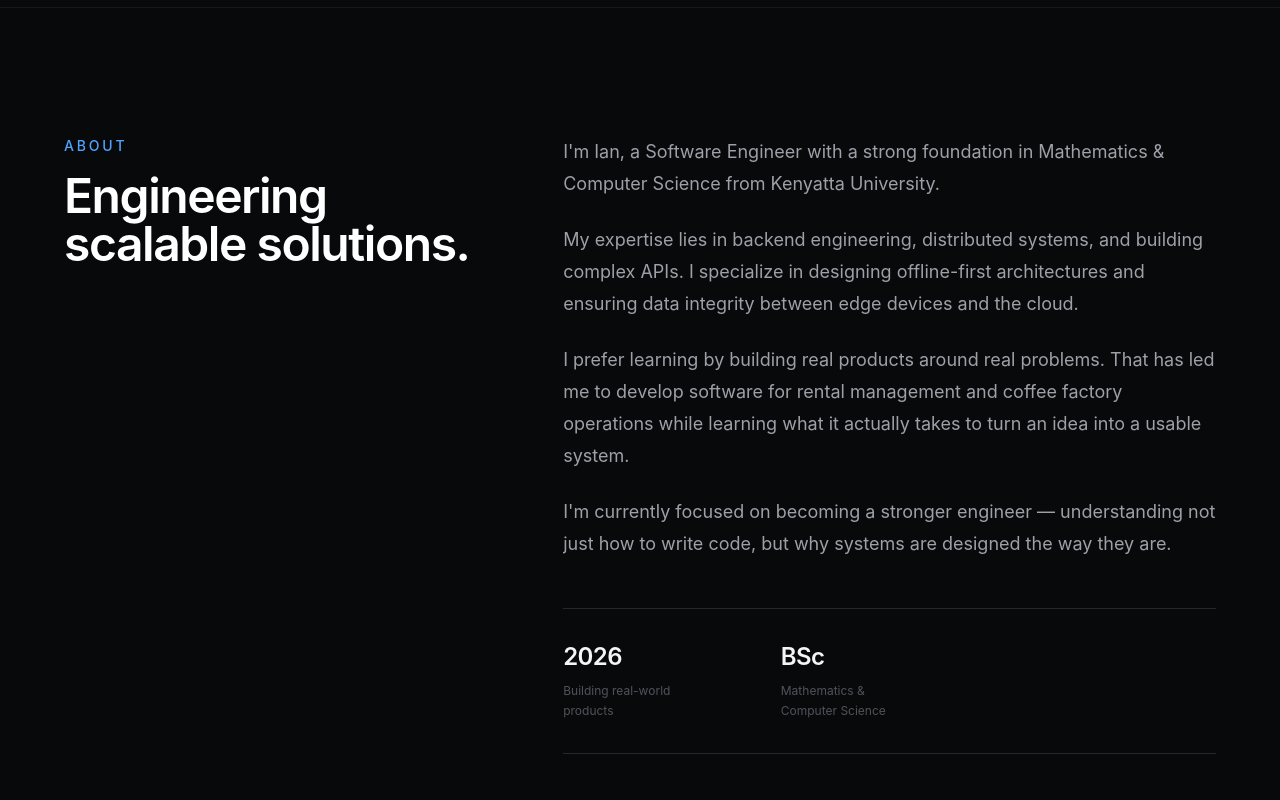
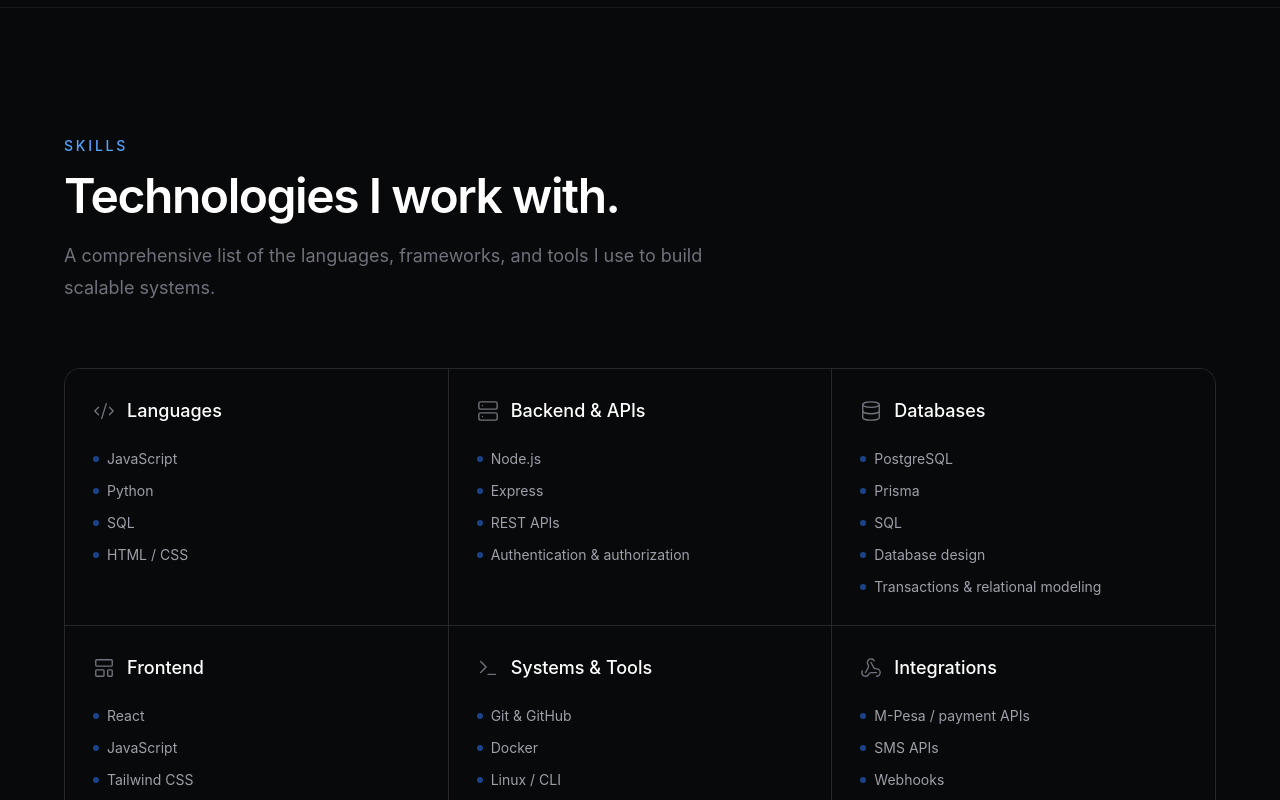
Before and after one commit to Ian-Kimani/Ian-Portfolio, a React (Vite) app: page / in a window 1280 px wide. Shown: the part 3740-4540 px from the top of the page. Built offline with nearby package versions, Linux system fonts and the light colour scheme.

Commit message:
Added a skills section page

```diff
--- a/src/pages/Home.jsx
+++ b/src/pages/Home.jsx
@@ -3,6 +3,7 @@
 import Hero from "../components/Hero";
 import Projects from "../sections/Projects";
 import Engineering from "../sections/Engineering";
+import Skills from "../sections/Skills";
 import About from "../sections/About";
 import Contact from "../sections/Contact";
 import Footer from "../components/Footer";
@@ -15,6 +16,7 @@
         <Hero />
         <Projects />
         <Engineering />
+        <Skills />
         <About />
         <Contact />
       </main>
--- /dev/null
+++ b/src/sections/Skills.jsx
@@ -0,0 +1,91 @@
+import {
+  Code2,
+  Database,
+  LayoutTemplate,
+  Server,
+  Terminal,
+  Webhook
+} from "lucide-react";
+import SectionHeading from "../components/SectionHeading";
+
+const skillCategories = [
+  {
+    icon: Code2,
+    title: "Languages",
+    skills: ["JavaScript", "Python", "SQL", "HTML / CSS"],
+  },
+  {
+    icon: Server,
+    title: "Backend & APIs",
+    skills: ["Node.js", "Express", "REST APIs", "Authentication & authorization"],
+  },
+  {
+    icon: Database,
+    title: "Databases",
+    skills: ["PostgreSQL", "Prisma", "SQL", "Database design", "Transactions & relational modeling"],
+  },
+  {
+    icon: LayoutTemplate,
+    title: "Frontend",
+    skills: ["React", "JavaScript", "Tailwind CSS", "Responsive UI"],
+  },
+  {
+    icon: Terminal,
+    title: "Systems & Tools",
+    skills: ["Git & GitHub", "Docker", "Linux / CLI", "Postman", "Vercel Render"],
+  },
+  {
+    icon: Webhook,
+    title: "Integrations",
+    skills: ["M-Pesa / payment APIs", "SMS APIs", "Webhooks", "Serial communication", "Hardware integration"],
+  },
+];
+
+function Skills() {
+  return (
+    <section id="skills" className="px-6 py-32">
+      <div className="mx-auto max-w-6xl">
+        <SectionHeading
+          eyebrow="Skills"
+          title="Technologies I work with."
+          description="A comprehensive list of the languages, frameworks, and tools I use to build scalable systems."
+        />
+
+        <div className="grid gap-px overflow-hidden rounded-2xl border border-zinc-800 bg-zinc-800 md:grid-cols-2 lg:grid-cols-3">
+          {skillCategories.map((category) => {
+            const Icon = category.icon;
+
+            return (
+              <article
+                key={category.title}
+                className="group bg-[#08090a] p-7 transition hover:bg-zinc-950"
+              >
+                <div className="mb-6 flex items-center gap-3">
+                  <Icon
+                    size={22}
+                    strokeWidth={1.5}
+                    className="text-zinc-500 transition group-hover:text-blue-400"
+                  />
+                  <h3 className="text-lg font-medium text-white">
+                    {category.title}
+                  </h3>
+                </div>
+
+                <ul className="space-y-3">
+                  {category.skills.map((skill) => (
+                    <li key={skill} className="flex items-center gap-2 text-sm text-zinc-400">
+                      <span className="h-1.5 w-1.5 rounded-full bg-blue-500/50" />
+                      {skill}
+                    </li>
+                  ))}
+                </ul>
+              </article>
+            );
+          })}
+        </div>
+      </div>
+    </section>
+  );
+}
+
+export default Skills;
```
